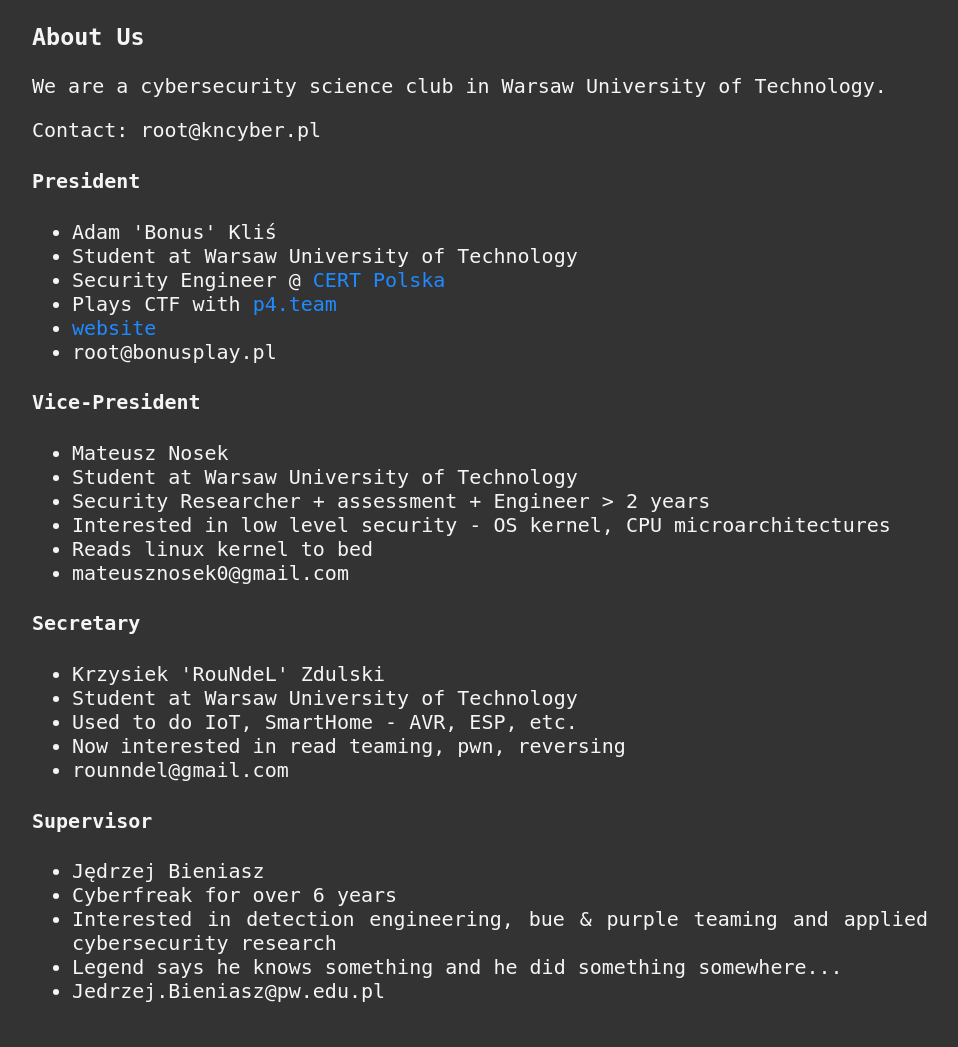
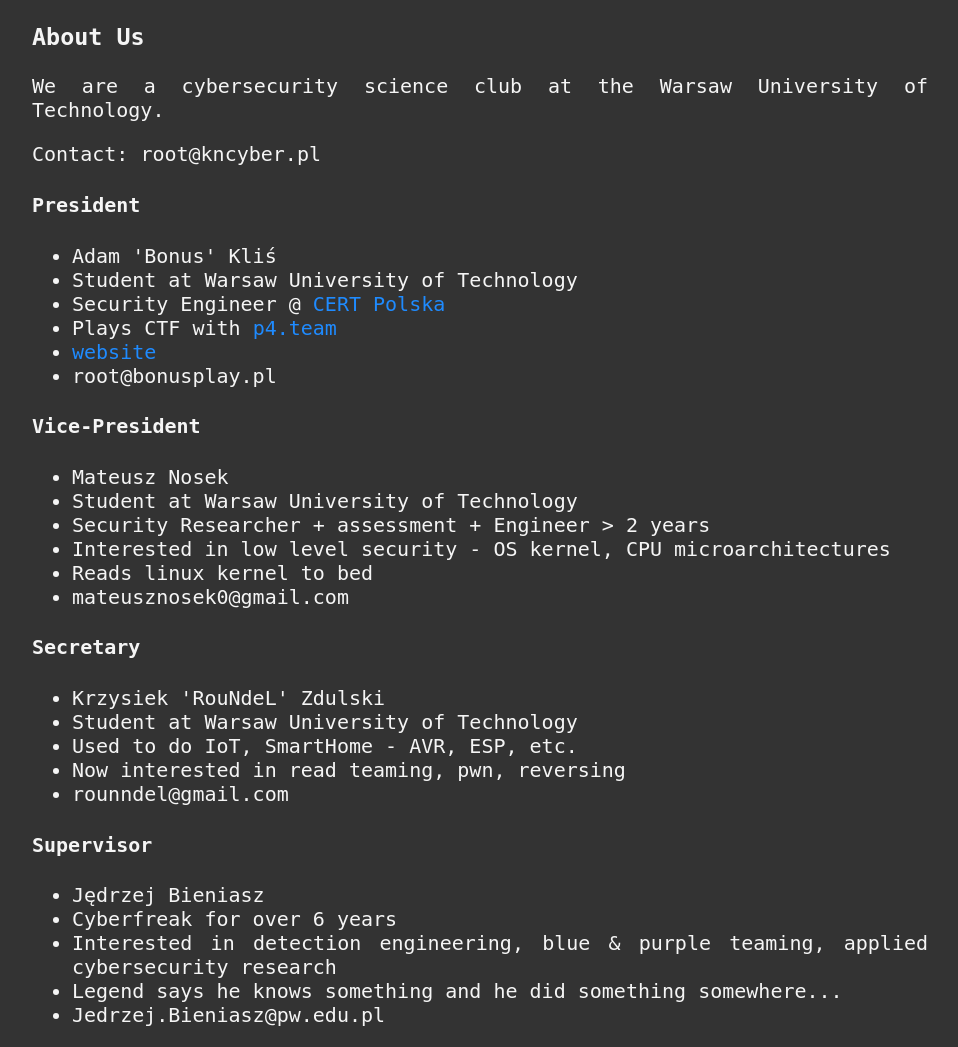
Before and after one commit to KNCyber/kncyber.pl, a Python web app: template templates/about.jinja2 in a window 1280 px wide. Shown: the part 143-1190 px from the top of the page, without its empty margins (160-1118 px from the left). Before the commit the page ends 1145 px from the top, so only its background shows below. Run offline with Jinja, Linux system fonts and the light colour scheme; the template is opened without the code that fills it, so the values that code supplies are empty; some libraries are stand-ins or nearby versions.

Commit message:
Update about page

```diff
--- a/templates/about.jinja2
+++ b/templates/about.jinja2
@@ -2,7 +2,7 @@
 {% block main %}
     <h3>About Us</h3>
     <p>
-        We are a cybersecurity science club in Warsaw University of Technology.
+        We are a cybersecurity science club at the Warsaw University of Technology.
     </p>
 
 	<p>
@@ -43,7 +43,7 @@
 	<ul>
 		<li>Jędrzej Bieniasz</li>
 		<li>Cyberfreak for over 6 years</li>
-		<li>Interested in detection engineering, bue & purple teaming and applied cybersecurity research</li>
+		<li>Interested in detection engineering, blue & purple teaming, applied cybersecurity research</li>
 		<li>Legend says he knows something and he did something somewhere...</li>
 		<li><span class="email" data-user="zsaineiB.jezrdeJ" data-domain="lp.ude.wp"/></li>
 	</ul>
```
